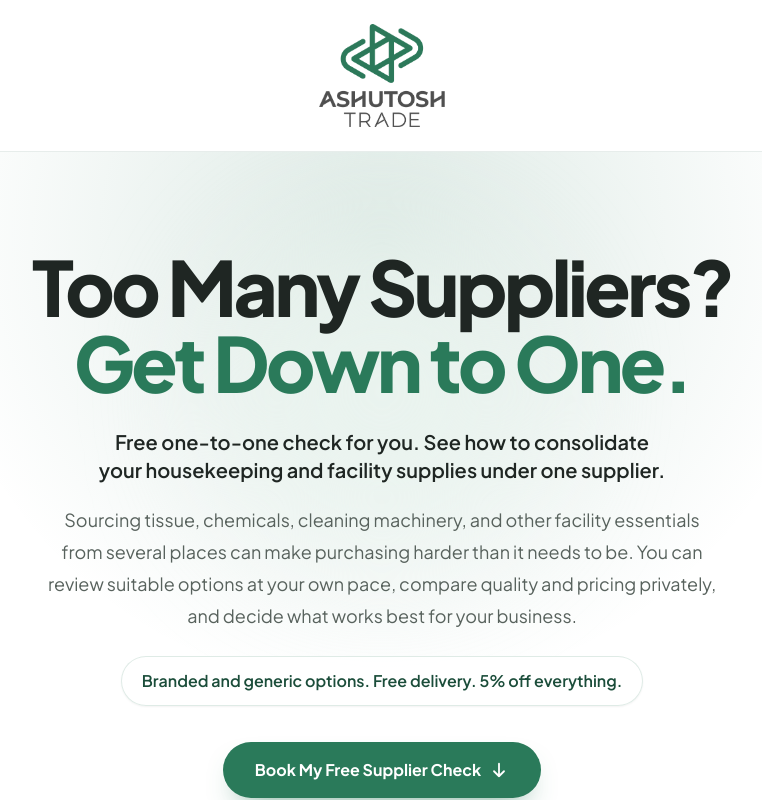
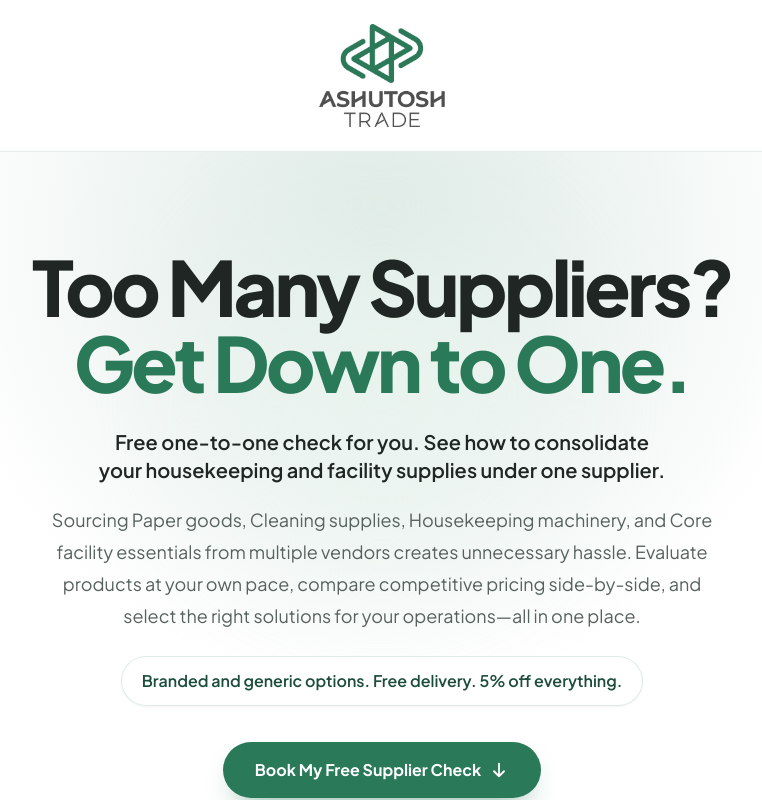
Before and after one commit to razesmhrzn/Ashutosh-Consultation-Landing-Page, a Next.js app: page / in a window 1280 px wide. Shown: the top 800 px of the page, without its empty margins (258-1020 px from the left). Built offline with nearby package versions, Linux system fonts and the light colour scheme; no server answers.

Commit message:
Update hero sourcing message

```diff
--- a/components/Hero.tsx
+++ b/components/Hero.tsx
@@ -49,11 +49,11 @@ export default function Hero() {
         </p>
 
         <p className="mt-5 max-w-2xl text-pretty text-base leading-7 text-muted sm:text-lg sm:leading-8">
-          Sourcing tissue, chemicals, cleaning machinery, and other facility
-          essentials from several places can make purchasing harder than it
-          needs to be. You can review suitable options at your own pace,
-          compare quality and pricing privately, and decide what works best
-          for your business.
+          Sourcing Paper goods, Cleaning supplies, Housekeeping machinery, and
+          Core facility essentials from multiple vendors creates unnecessary
+          hassle. Evaluate products at your own pace, compare competitive
+          pricing side-by-side, and select the right solutions for your
+          operations—all in one place.
         </p>
 
         <p className="mt-6 rounded-full border border-primary/15 bg-white/80 px-5 py-3 text-sm font-semibold leading-6 text-deep-green shadow-sm sm:text-base">
```
